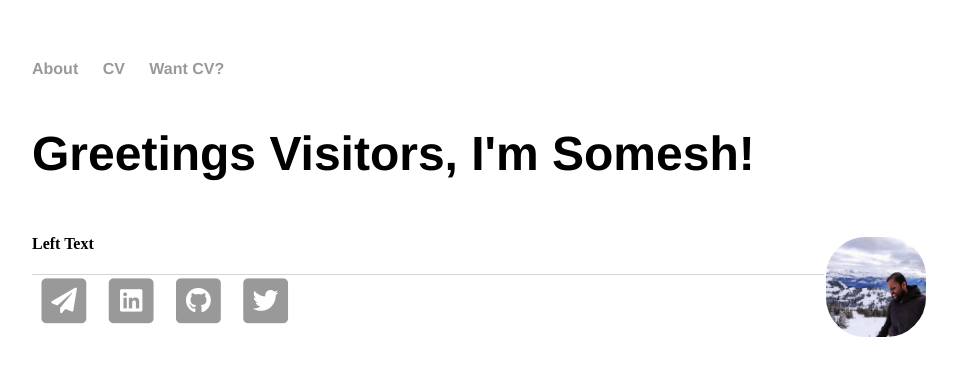
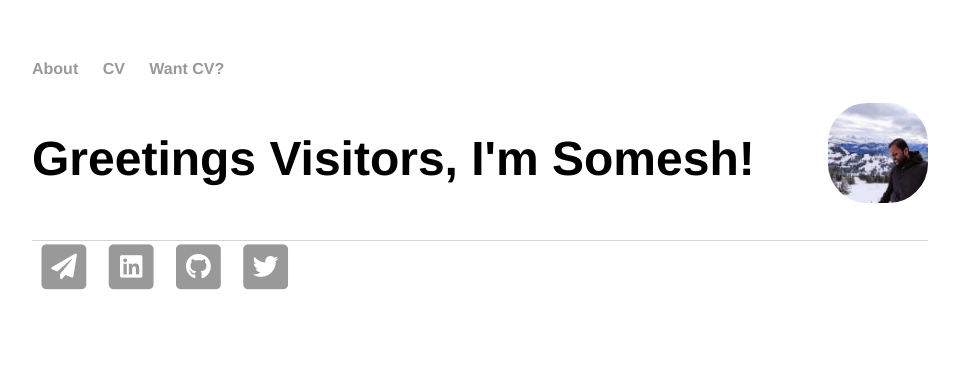
Before and after one commit to saisomesh2594/saisomesh2594.github.io, a Jekyll site: the page built from index.html, in a window 1280 px wide. Shown: the top 376 px of the page, without its empty margins (160-1119 px from the left). Built offline with Jekyll 4.4.1, drawn with Linux system fonts in a browser that asks for light colours.

Commit message:
Update index.html

```diff
--- a/index.html
+++ b/index.html
@@ -18,12 +18,19 @@ title: Somesh Sai, Just Another Bioinformatician
 		</ul>
 	</nav>
 	<!--<div class="container" style="white-space:nowrap">-->
-		<div class="logo-container">
-			<h1>Greetings Visitors, I'm Somesh!</h1>
-			<!--<a class="logo" itemprop="url" href="{{ page.baseurl }}" style="background-image: url('{{ site.baseurl }}{{ site.logo }}')" alt="Somesh">
-			<img itemprop="image" src="{{ site.baseurl }}{{ site.logo }}" height="0" width="0" alt="Somesh"/></a>-->
-		</div>
-		<h4>
+	<h4>
+	<div class="logo-container" style="float:left;"><h1>Greetings Visitors, I'm Somesh!</h1></div>
+	<div class="logo" style="float:right;">
+		<a class="logo" itemprop="url"
+		   href="{{ page.baseurl }}"
+		   style="background-image: url('{{ site.baseurl }}{{ site.logo }}')"
+		   alt="Somesh">
+			<img itemprop="image" src="{{ site.baseurl }}{{ site.logo }}" height="0" width="0" alt="Somesh"/>
+		</a>
+	</div>
+	<div style="clear: left;"/>
+	</h4>
+		<!--<h4>
     			<div style="float:left;">Left Text</div>
     			<div style="float:right;">
 				<a class="logo" itemprop="url" href="{{ page.baseurl }}" style="background-image: url('{{ site.baseurl }}{{ site.logo }}')" alt="Somesh">
@@ -31,7 +38,7 @@ title: Somesh Sai, Just Another Bioinformatician
 				</a>
 			</div>
     			<div style="clear: left;"/>
-		</h4>
+		</h4>-->
 	<!--</div>-->
 	<footer>
 		<div class="icon-container">
```
